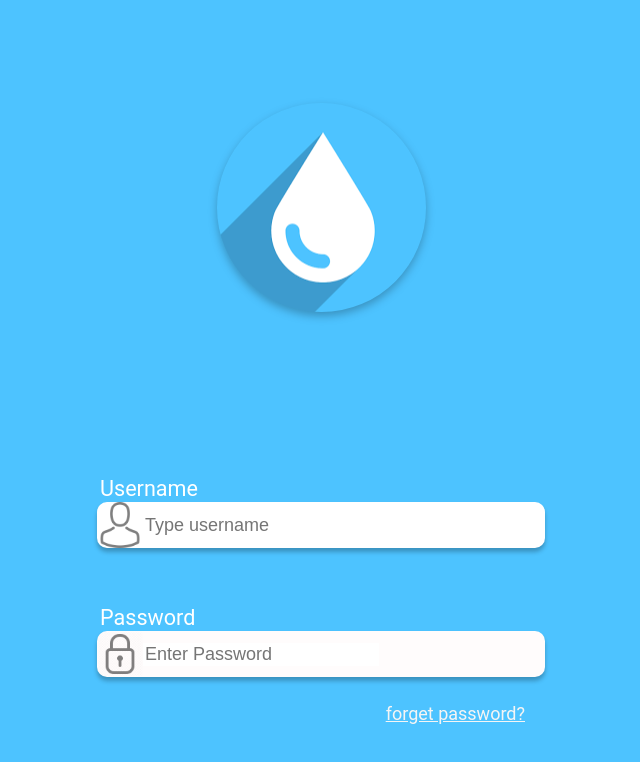
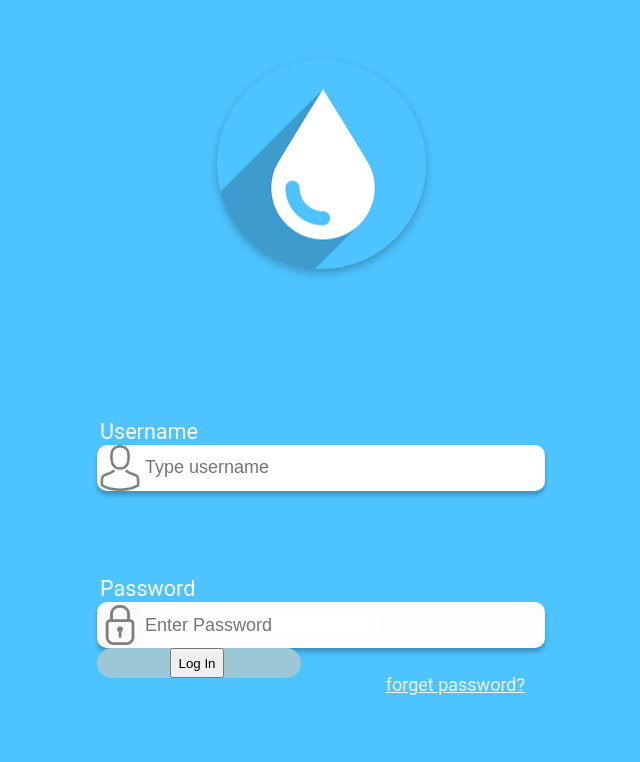
Before and after one commit to GedionEphrem/3BL-login-page, a plain HTML site: page html/index.html in a window 1280 px wide. Shown: the whole page, without its empty margins (319-959 px from the left). Drawn offline with Linux system fonts and the light colour scheme.

Commit message:
login butten

```diff
--- a/css/index.css
+++ b/css/index.css
@@ -77,3 +77,15 @@ align-items:flex-end ;
 
 
 }
+.submit{
+    width: 200px;
+    height: 30px;
+    border: 10px;
+    border-radius: 17px;
+    padding-right: 4px;
+    font-size: 20px;
+    color: #5A9AE5;
+    background: #9CC7D6;
+    display: flex;
+    justify-content: center;
+ }
--- a/html/index.html
+++ b/html/index.html
@@ -7,7 +7,7 @@
 
     <body>
         <div class="logo">
-            <img src="circle-cropped.png" alt="3BL logo" style="padding: 103px;" >
+            <img src="circle-cropped.png" alt="3BL logo" style="padding: 60px;" >
         </div>
         <div >
             <div>
@@ -37,6 +37,10 @@
                  <div class="forget">
                     <a href='website.html' style="color: whitesmoke;">forget password?</a>
                 </div>
+                <div class="submit"  >
+
+                    <input type="submit" name="log" class="log" value="Log In">
+                </div>
             </div>
             </div>
         <div>
```
